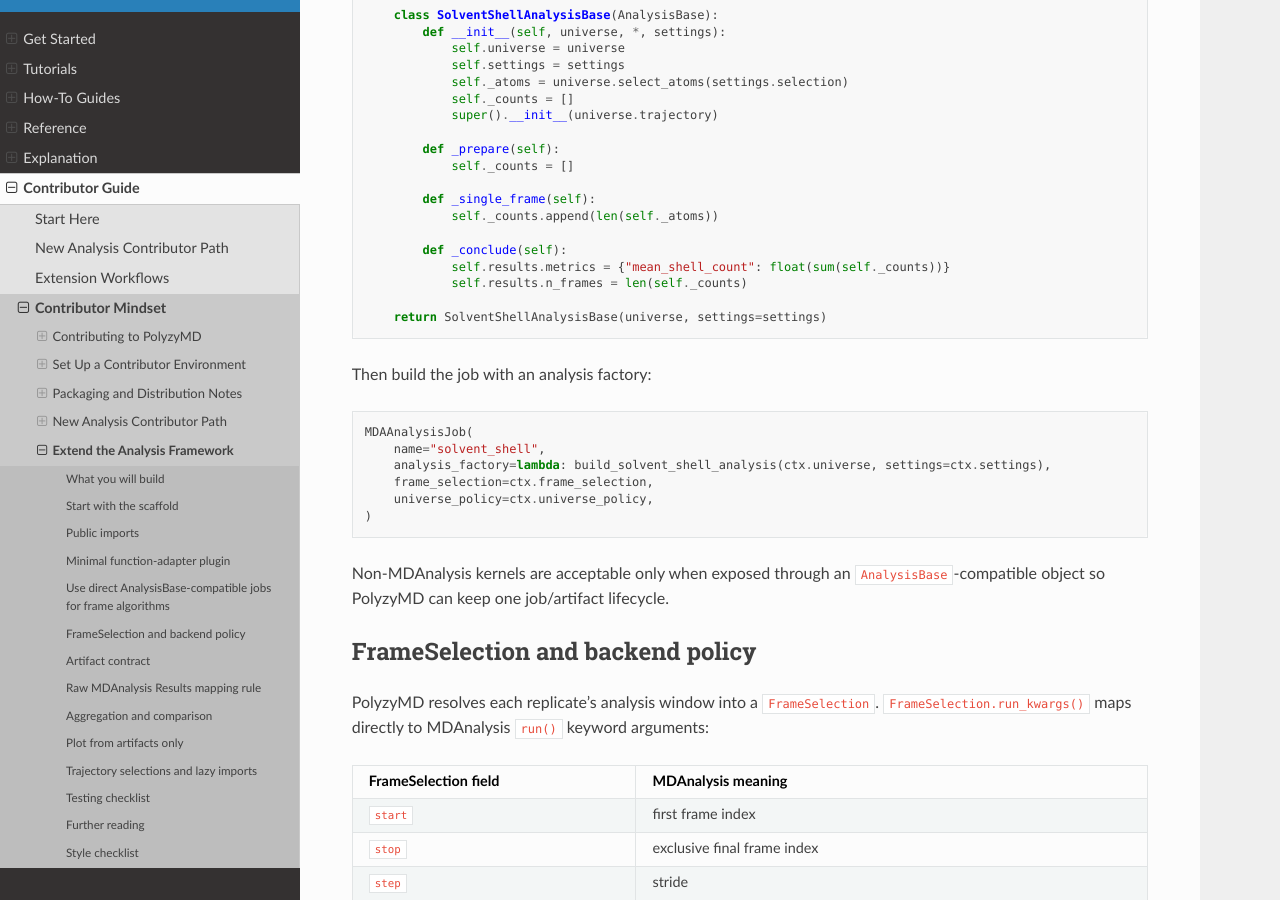
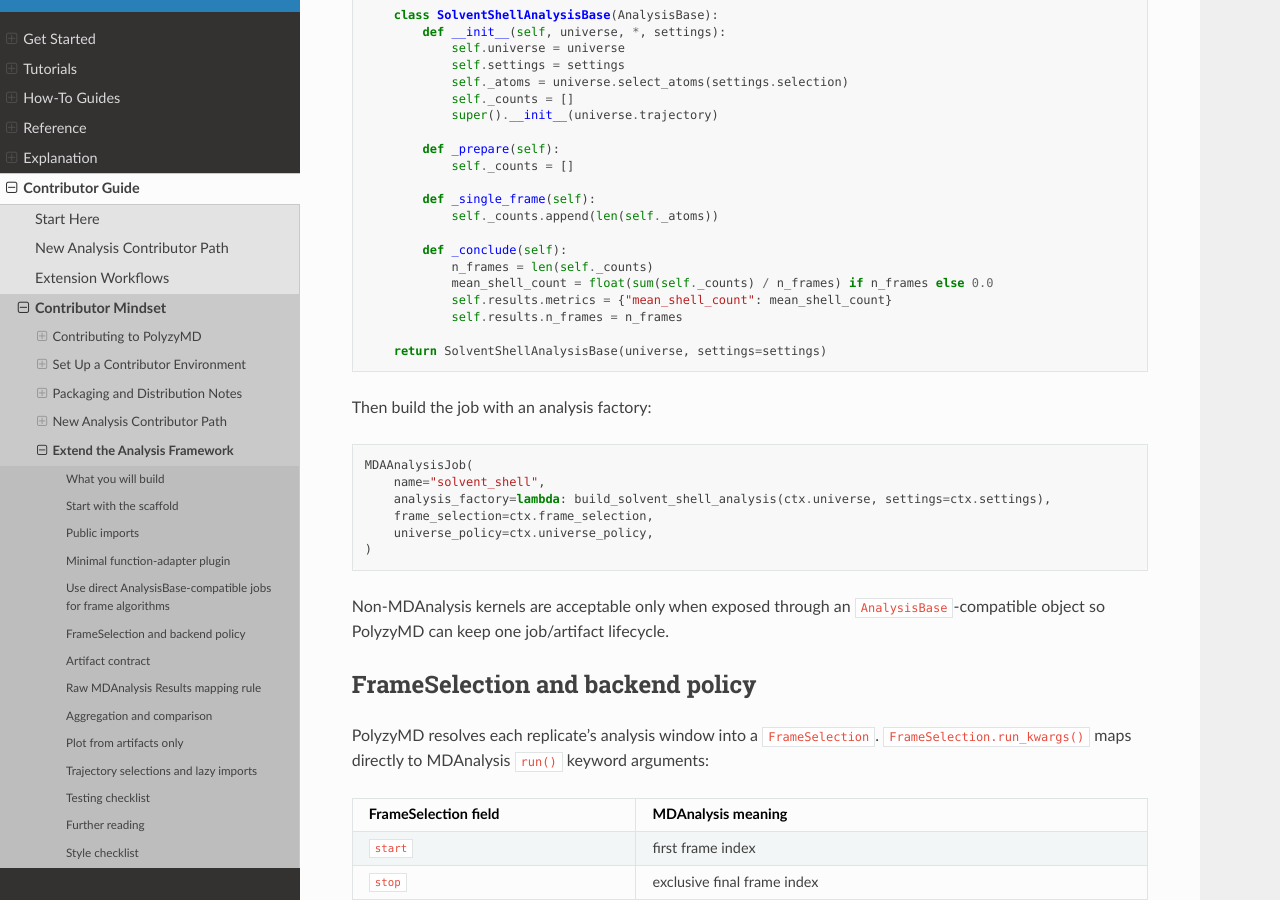
Before and after one commit to joelaforet/polyzymd, a Sphinx documentation site: the page built from docs/source/contributor_guide/extending_analyses.md, in a window 1280 px wide and 900 px high, scrolled down 4311 px. Built offline with Sphinx 7.4.7 and the Read the Docs theme 3.1.0, drawn with Linux system fonts in a browser that asks for light colours.

Commit message:
docs(analysis): fix mean shell count example

````diff
--- a/docs/source/contributor_guide/extending_analyses.md
+++ b/docs/source/contributor_guide/extending_analyses.md
@@ -238,8 +238,10 @@
             self._counts.append(len(self._atoms))
 
         def _conclude(self):
-            self.results.metrics = {"mean_shell_count": float(sum(self._counts))}
-            self.results.n_frames = len(self._counts)
+            n_frames = len(self._counts)
+            mean_shell_count = float(sum(self._counts) / n_frames) if n_frames else 0.0
+            self.results.metrics = {"mean_shell_count": mean_shell_count}
+            self.results.n_frames = n_frames
 
     return SolventShellAnalysisBase(universe, settings=settings)
 ```
````
